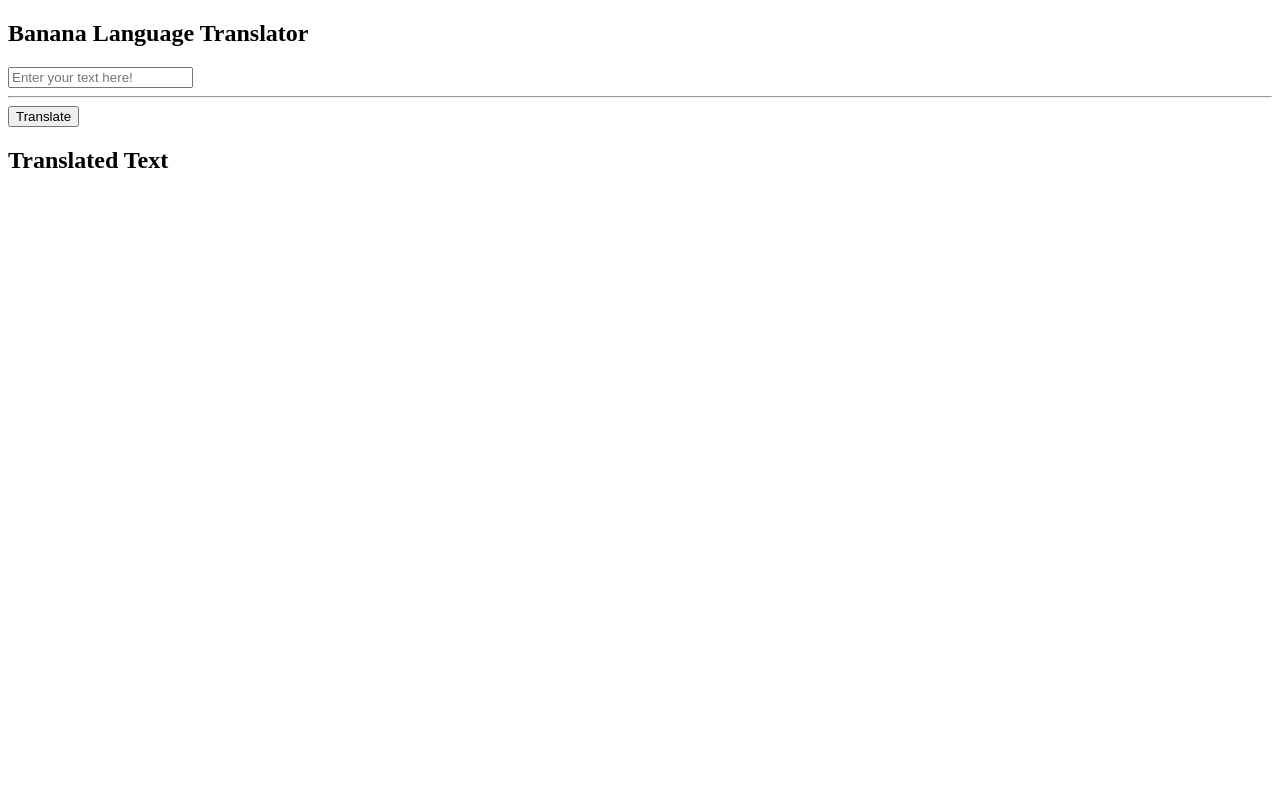
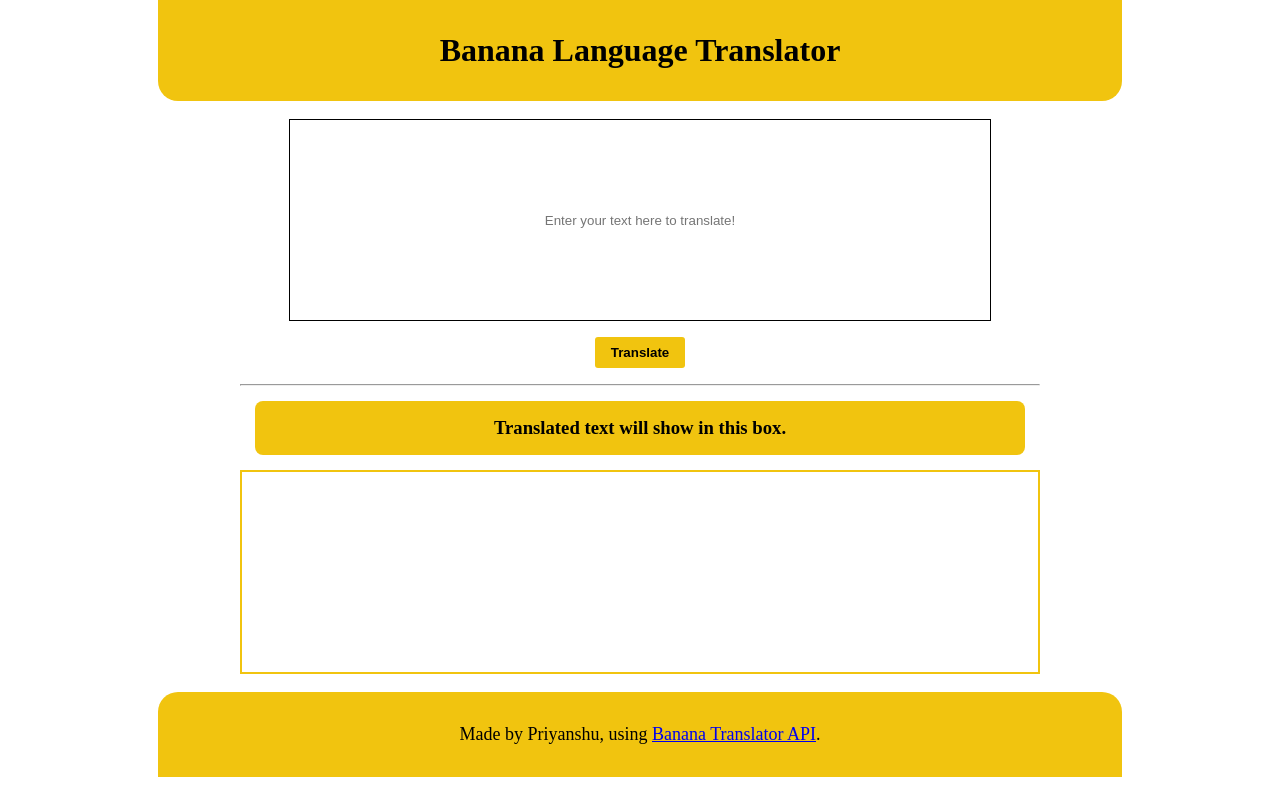
Before and after one commit to priyanshu769/vibe-with-languages, a plain HTML site: page index.html in a window 1280 px wide. Drawn offline with Linux system fonts and the light colour scheme.

Commit message:
style: added style & more info to README

```diff
--- a/app.js
+++ b/app.js
@@ -20,7 +20,7 @@ function translate(){
     .then(function responeHandler(response) {return response.json()})
     .then(function logJSON(json) {console.log(json)
         bananaText = json.contents.translated;
-        translatedTxt.innerHTML += `<p>${bananaText}</p>`;
+        translatedTxt.innerHTML += `<p class="output">${bananaText}</p>`;
     }
     )
 }
--- a/index.html
+++ b/index.html
@@ -3,19 +3,29 @@
 <head>
     <meta charset="UTF-8">
     <meta name="viewport" content="width=device-width, initial-scale=1.0">
+    <link rel="stylesheet" href="styles.css">
     <title>Banana Language for Minions</title>
 </head>
 <body>
     <!-- header and nav -->
-    <h2>Banana Language Translator</h2>
+    <h1 class="heading header">Banana Language Translator</h1>
+    <br>
     <!-- content -->
-    <input type="text" placeholder="Enter your text here!" class="user-text">
-    <hr>
-    <button class="translate-btn">Translate</button>
-    <h2>Translated Text</h2>
-    <div class="translated-text"></div>
+    <div class="container">
+        <div class="input-section">
+            <input type="text" placeholder="Enter your text here to translate!" class="user-text">
+        </div>
+        <button class="translate-btn">Translate</button>
+        <hr>
+        <h3 class="heading">Translated text will show in this box.</h3>
+        <div class="translated-text"></div>
+        <br>
+    </div>
 
     <!-- footer -->
+    <footer>
+        <p>Made by Priyanshu, using <a href="https://funtranslations.com/minion">Banana Translator API</a>.</p>
+    </footer>
 
 
     <!-- JS -->
--- /dev/null
+++ b/styles.css
@@ -0,0 +1,73 @@
+*{
+    margin: 0;
+    padding: 0;
+}
+
+
+.heading {
+    background-color: #f1c40f;
+    padding: 2rem;
+    text-align: center;
+    max-width: 900px;
+    margin: auto;
+}
+
+.header {
+    border-bottom-left-radius: 20px;
+    border-bottom-right-radius: 20px;
+}
+
+.container {
+    max-width: 800px;
+    margin: auto;
+    text-align: center;
+}
+
+.user-text {
+    text-align: center;
+    width: 700px;
+    min-height: 200px;
+    max-height: fit-content;
+    border: solid 1px;
+    text-rendering: auto;
+    /* margin-top: 10px; */
+}
+
+.translate-btn {
+    padding: 0.5rem 1rem;
+    background-color: #f1c40f;
+    margin: 1rem;
+    text-align: center;
+    border: none;
+    font-weight: bold;
+    border-radius: 3px;
+}
+
+.container .heading {
+    padding: 1rem;
+    margin: 15px;
+    border-radius: 8px;
+}
+
+.translated-text {
+    border: 2px solid #f1c40f;
+    min-height: 200px;
+    max-height: fit-content;
+}
+
+.output {
+    padding: 2rem;
+    margin: auto;
+    font-size: medium;
+}
+
+footer {
+    background-color: #f1c40f;
+    padding: 2rem;
+    font-size: large;
+    text-align: center;
+    max-width: 900px;
+    margin: auto;
+    border-top-left-radius: 20px;
+    border-top-right-radius: 20px;
+}
```
Also changed, not shown: 1 other file.
